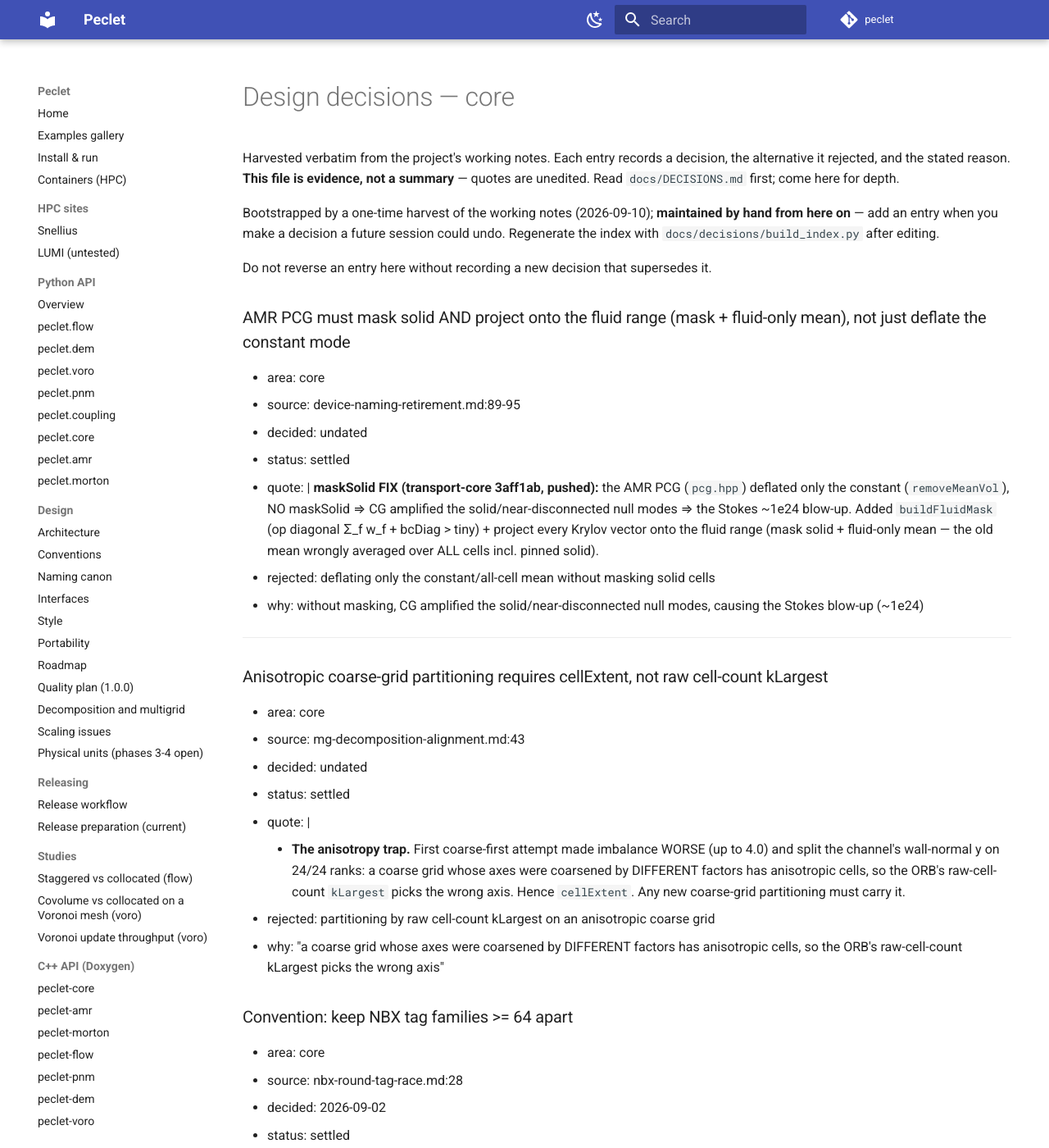
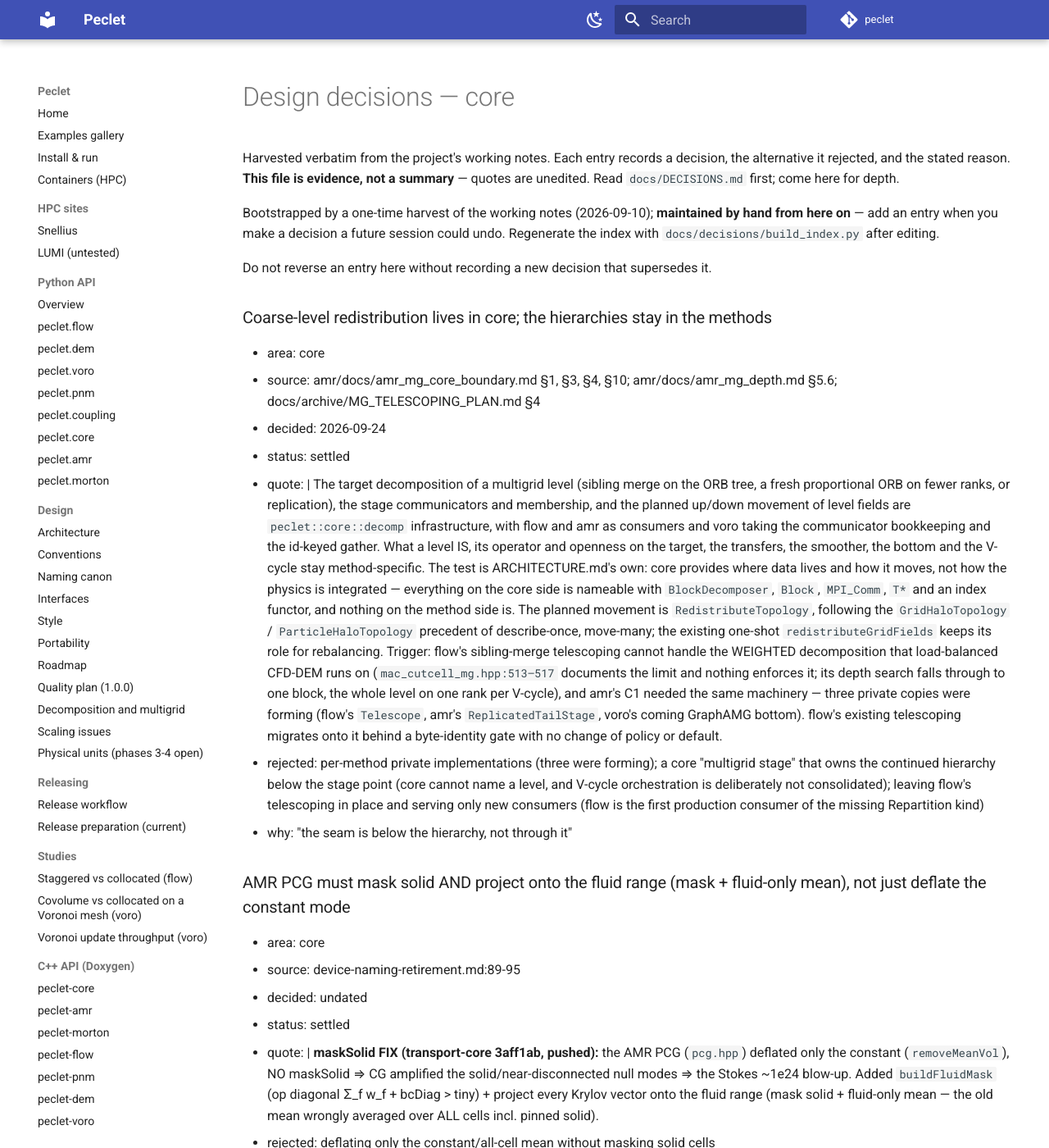
Before and after one commit to computational-chemical-engineering/peclet, an MkDocs documentation site: the page built from docs/decisions/core.md, in a window 1280 px wide and 1400 px high. Shown: the whole window at 82% size. Built offline with MkDocs 1.6.1 and Material for MkDocs 9.7.7, drawn with Linux system fonts in a browser that asks for light colours; comment, search, counter and statistics services are not loaded.

Commit message:
decisions: coarse-level redistribution lives in core, hierarchies stay in the methods
Recorded before core is touched, as the suite requires for a cross-cutting change. The target
decomposition of a multigrid level, the stage communicators and the planned up/down movement of
level fields become peclet::core::decomp infrastructure; what a level is, its operator, transfers,
smoother, bottom and V-cycle stay in flow and amr. The planned movement is RedistributeTopology,
following core's GridHaloTopology precedent.

Trigger: flow's sibling-merge telescoping silently collapses a WEIGHTED decomposition -- the one
load-balanced CFD-DEM runs on -- to one block, and three private copies of this machinery were
forming (flow, amr, and voro's coming GraphAMG bottom). Design: amr/docs/amr_mg_core_boundary.md.

Co-Authored-By: Claude Opus 5.5 <noreply@anthropic.com>
Claude-Session: https://claude.ai/code/session_015fNTZgmz6U1bv2MRTM3bbF

```diff
--- a/docs/decisions/core.md
+++ b/docs/decisions/core.md
@@ -9,6 +9,32 @@ from here on** — add an entry when you make a decision a future session could
 the index with `docs/decisions/build_index.py` after editing.
 
 Do not reverse an entry here without recording a new decision that supersedes it.
+
+### Coarse-level redistribution lives in core; the hierarchies stay in the methods
+- area: core
+- source: amr/docs/amr_mg_core_boundary.md §1, §3, §4, §10; amr/docs/amr_mg_depth.md §5.6; docs/archive/MG_TELESCOPING_PLAN.md §4
+- decided: 2026-09-24
+- status: settled
+- quote: |
+    The target decomposition of a multigrid level (sibling merge on the ORB tree, a fresh
+    proportional ORB on fewer ranks, or replication), the stage communicators and membership, and
+    the planned up/down movement of level fields are `peclet::core::decomp` infrastructure, with
+    flow and amr as consumers and voro taking the communicator bookkeeping and the id-keyed gather.
+    What a level IS, its operator and openness on the target, the transfers, the smoother, the
+    bottom and the V-cycle stay method-specific. The test is ARCHITECTURE.md's own: core provides
+    where data lives and how it moves, not how the physics is integrated — everything on the core
+    side is nameable with `BlockDecomposer`, `Block`, `MPI_Comm`, `T*` and an index functor, and
+    nothing on the method side is. The planned movement is `RedistributeTopology`, following the
+    `GridHaloTopology` / `ParticleHaloTopology` precedent of describe-once, move-many; the existing
+    one-shot `redistributeGridFields` keeps its role for rebalancing. Trigger: flow's sibling-merge
+    telescoping cannot handle the WEIGHTED decomposition that load-balanced CFD-DEM runs on
+    (`mac_cutcell_mg.hpp:513–517` documents the limit and nothing enforces it; its depth search
+    falls through to one block, the whole level on one rank per V-cycle), and amr's C1 needed the
+    same machinery — three private copies were forming (flow's `Telescope`, amr's
+    `ReplicatedTailStage`, voro's coming GraphAMG bottom). flow's existing telescoping migrates
+    onto it behind a byte-identity gate with no change of policy or default.
+- rejected: per-method private implementations (three were forming); a core "multigrid stage" that owns the continued hierarchy below the stage point (core cannot name a level, and V-cycle orchestration is deliberately not consolidated); leaving flow's telescoping in place and serving only new consumers (flow is the first production consumer of the missing Repartition kind)
+- why: "the seam is below the hierarchy, not through it"
 
 ### AMR PCG must mask solid AND project onto the fluid range (mask + fluid-only mean), not just deflate the constant mode
 - area: core
```
Also changed, not shown: CLAUDE.md (+1 -1 lines), docs/DECISIONS.md (+2 -1 lines).
